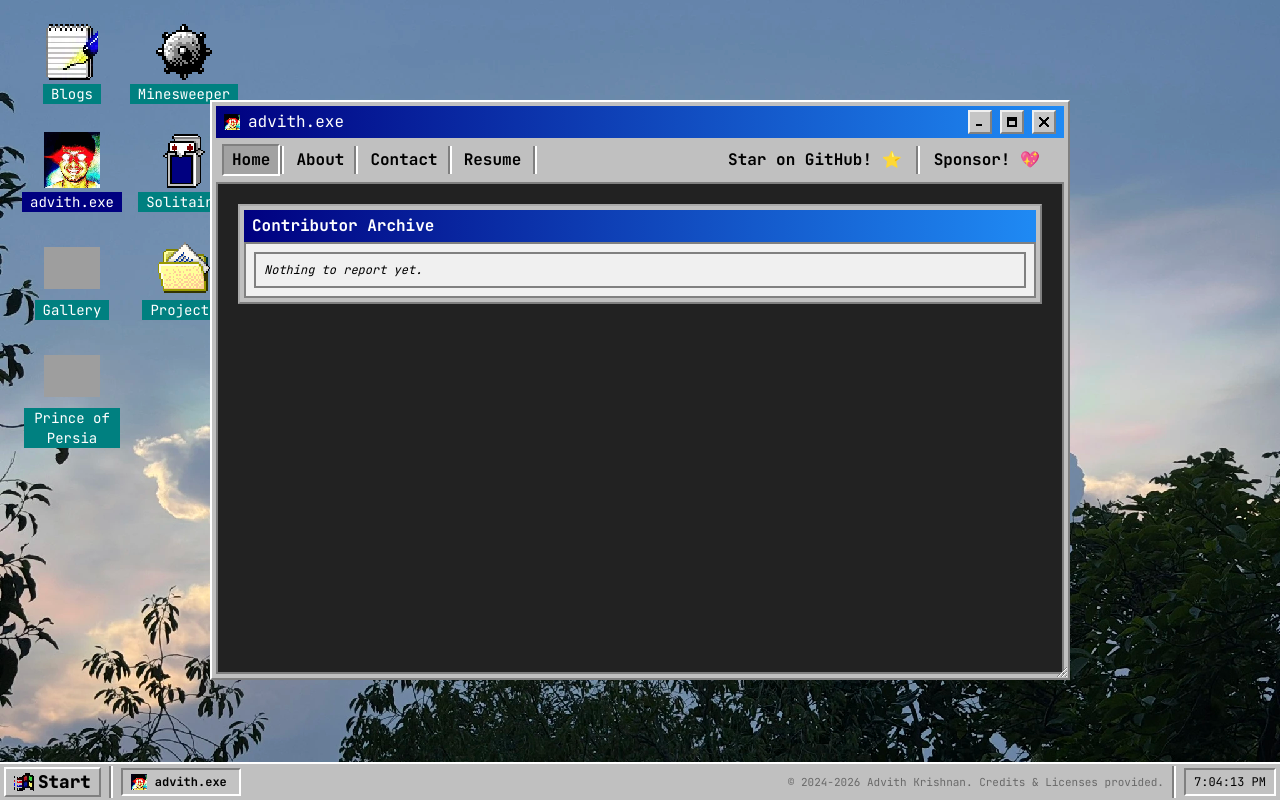
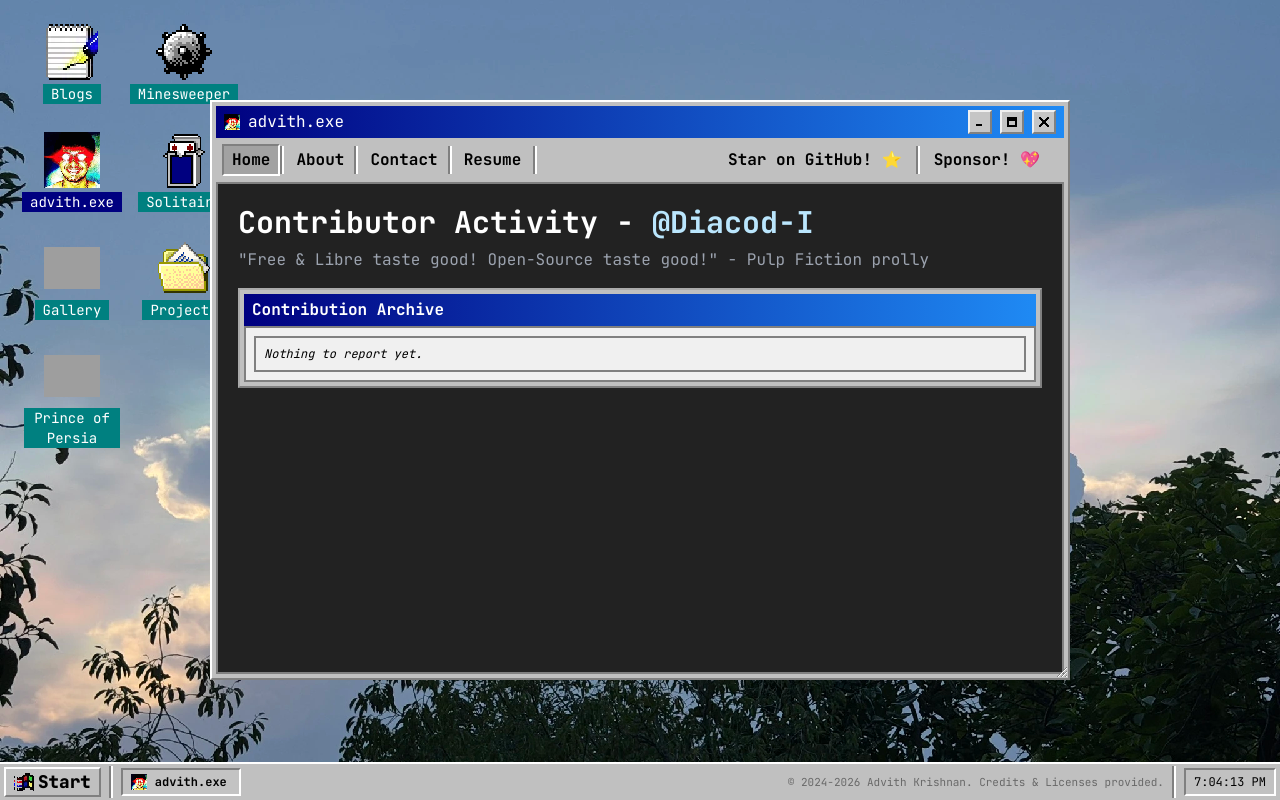
Before and after one commit to Diacod-I/portfolio-and-blog-site, a Next.js app: page / in a window 1280 px wide. Both pictures are taken after a click on the button "advith.exe". Built offline with nearby package versions, Linux system fonts and the light colour scheme; grey boxes are pictures that could not be loaded.

Commit message:
nit: Add quote for Contributor Archive

```diff
--- a/components/ContributorArchive.tsx
+++ b/components/ContributorArchive.tsx
@@ -31,7 +31,7 @@ export default function ContributorArchive({ notes }: ContributorArchiveProps) {
   return (
     <div className="win98-window flex flex-col">
       <div className="win98-titlebar">
-        <span className="font-bold">Contributor Archive</span>
+        <span className="font-bold">Contribution Archive</span>
       </div>
       <div className="bg-[#f0f0f0] border-2 p-2">
         <ScrollPanel maxHeight={256} className="border-2" nudgeId="contributor-archive">
--- a/components/HomeClient.tsx
+++ b/components/HomeClient.tsx
@@ -608,6 +608,14 @@ export default function HomeClient({
                     report widget. The bio/photo content that used to live
                     here now lives under the About tab (see above) — this tab
                     is Advith's "what I'm up to right now" surface instead. */}
+
+                 <h1 className="text-white text-3xl font-bold mb-2">
+                    Contributor Activity - <span className="text-sky-200"><a href="https://github.com/Diacod-I">@Diacod-I</a></span>
+                 </h1>
+                 <p className="text-gray-400 mb-4">
+                    "Free & Libre taste good! Open-Source taste good!" - Pulp Fiction prolly
+                 </p>
+
                 <div className="flex-1 min-w-0 flex flex-col gap-4">
                   <ContributorArchive notes={notes} />
                 </div>
```
